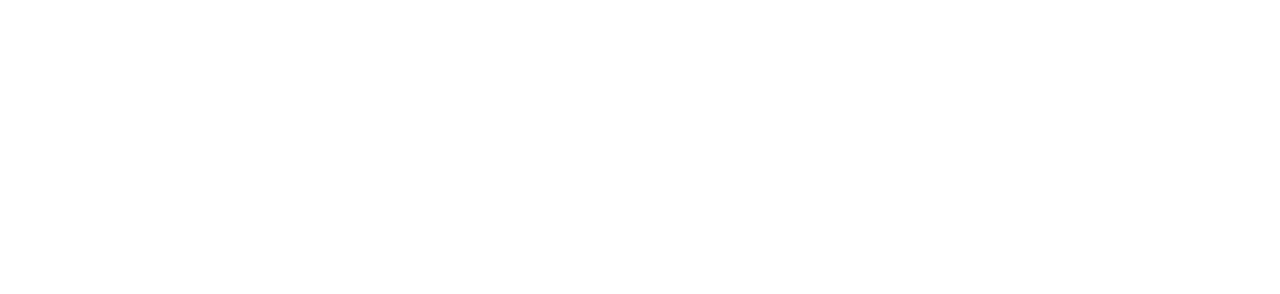
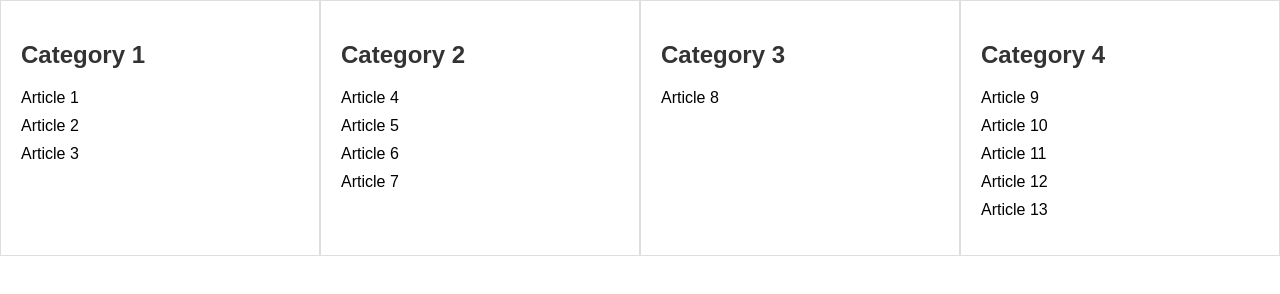
Before and after one commit to acciojob/blog-layout-aradhya-9032, a website: page main.html in a window 1280 px wide. Drawn offline with Linux system fonts and the light colour scheme.

Commit message:
created a submission

```diff
--- a/main.html
+++ b/main.html
@@ -8,6 +8,32 @@
 
 <body>
 	<!-- the entire body must be written by student -->
+	<div class="blog-layout">
+        <div class="column" id="column1">
+            <h2>Category 1</h2>
+            <ul id="category1">
+                <!-- Articles for Category 1 will be dynamically added here -->
+            </ul>
+        </div>
+        <div class="column" id="column2">
+            <h2>Category 2</h2>
+            <ul id="category2">
+                <!-- Articles for Category 2 will be dynamically added here -->
+            </ul>
+        </div>
+        <div class="column" id="column3">
+            <h2>Category 3</h2>
+            <ul id="category3">
+                <!-- Articles for Category 3 will be dynamically added here -->
+            </ul>
+        </div>
+        <div class="column" id="column4">
+            <h2>Category 4</h2>
+            <ul id="category4">
+                <!-- Articles for Category 4 will be dynamically added here -->
+            </ul>
+        </div>
+    </div>
     <script type="text/javascript" src="./script.js">
 </script>
 
--- a/script.js
+++ b/script.js
@@ -1 +1,23 @@
 //your JS code here. If required.
+// Sample data for articles in each category
+var category1Articles = ["Article 1", "Article 2", "Article 3"];
+var category2Articles = ["Article 4", "Article 5", "Article 6", "Article 7"];
+var category3Articles = ["Article 8"];
+var category4Articles = ["Article 9", "Article 10", "Article 11", "Article 12", "Article 13"];
+
+// Function to dynamically populate articles in each category
+function populateArticles(categoryId, articles) {
+    var categoryList = document.getElementById(categoryId);
+
+    articles.forEach(function (article) {
+        var listItem = document.createElement("li");
+        listItem.textContent = article;
+        categoryList.appendChild(listItem);
+    });
+}
+
+// Populate articles for each category
+populateArticles("category1", category1Articles);
+populateArticles("category2", category2Articles);
+populateArticles("category3", category3Articles);
+populateArticles("category4", category4Articles);
--- a/styles.css
+++ b/styles.css
@@ -1 +1,30 @@
 /*  your css code here. If applicable */
+body {
+    margin: 0;
+    font-family: Arial, sans-serif;
+}
+
+.blog-layout {
+    display: flex;
+}
+
+.column {
+    flex: 1;
+    padding: 20px;
+    border: 1px solid #ddd;
+}
+
+h2 {
+    color: #333;
+}
+
+ul {
+    list-style: none;
+    padding: 0;
+}
+
+li {
+    margin-bottom: 10px;
+}
+
+/* Add additional styling as needed */
```
